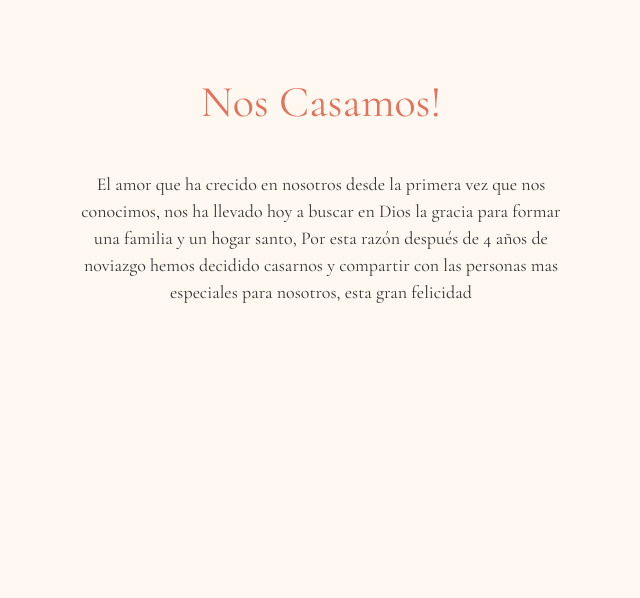
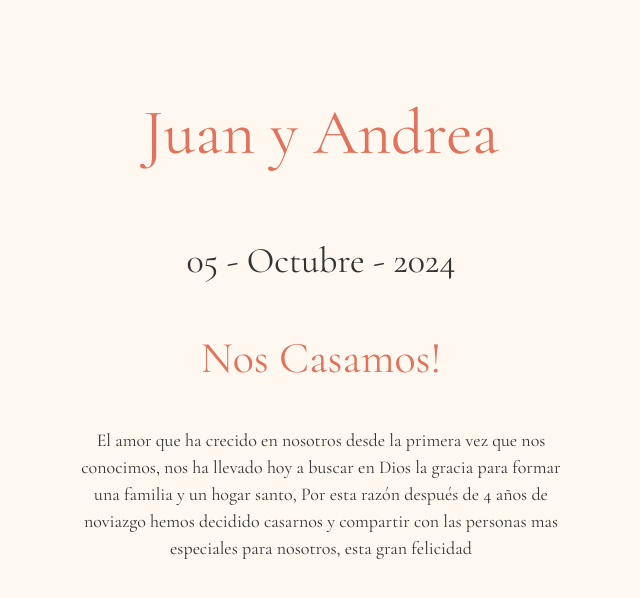
Before and after one commit to juanedsa/boda, a React (Vite) app: page / in a window 1280 px wide. Shown: the top 598 px of the page, without its empty margins (319-959 px from the left). Built offline with nearby package versions, Linux system fonts and the light colour scheme.

Commit message:
🎨 Header section

```diff
--- a/src/App.tsx
+++ b/src/App.tsx
@@ -1,10 +1,12 @@
 import './App.css'
 
+import { Header } from './components/header/Header'
 import { WeMarried } from './components/weMarrried/WeMarried'
 
 function App() {
   return (
     <>
+      <Header />
       <WeMarried />
     </>
   )
--- /dev/null
+++ b/src/components/header/Header.css
@@ -0,0 +1,9 @@
+.header__title {
+  font-weight: 600;
+  font-size: 64px;
+}
+
+.header__date {
+  color: #333333;
+  font-size: 36px;
+}
--- /dev/null
+++ b/src/components/header/Header.tsx
@@ -0,0 +1,12 @@
+import './Header.css'
+
+function Header() {
+  return (
+    <section className="header">
+      <h1 className="header__title">Juan y Andrea</h1>
+      <p className="header__date">05 - Octubre - 2024</p>
+    </section>
+  )
+}
+
+export { Header }
--- a/src/components/weMarrried/WeMarried.tsx
+++ b/src/components/weMarrried/WeMarried.tsx
@@ -3,7 +3,7 @@ import './WeMarried.css'
 function WeMarried() {
   return (
     <section className="we-married">
-      <h1 className="we-married__title">Nos Casamos!</h1>
+      <h2 className="we-married__title">Nos Casamos!</h2>
       <p className="we-married__subtitle">
         El amor que ha crecido en nosotros desde la primera vez que nos
         conocimos, nos ha llevado hoy a buscar en Dios la gracia para formar una
```
